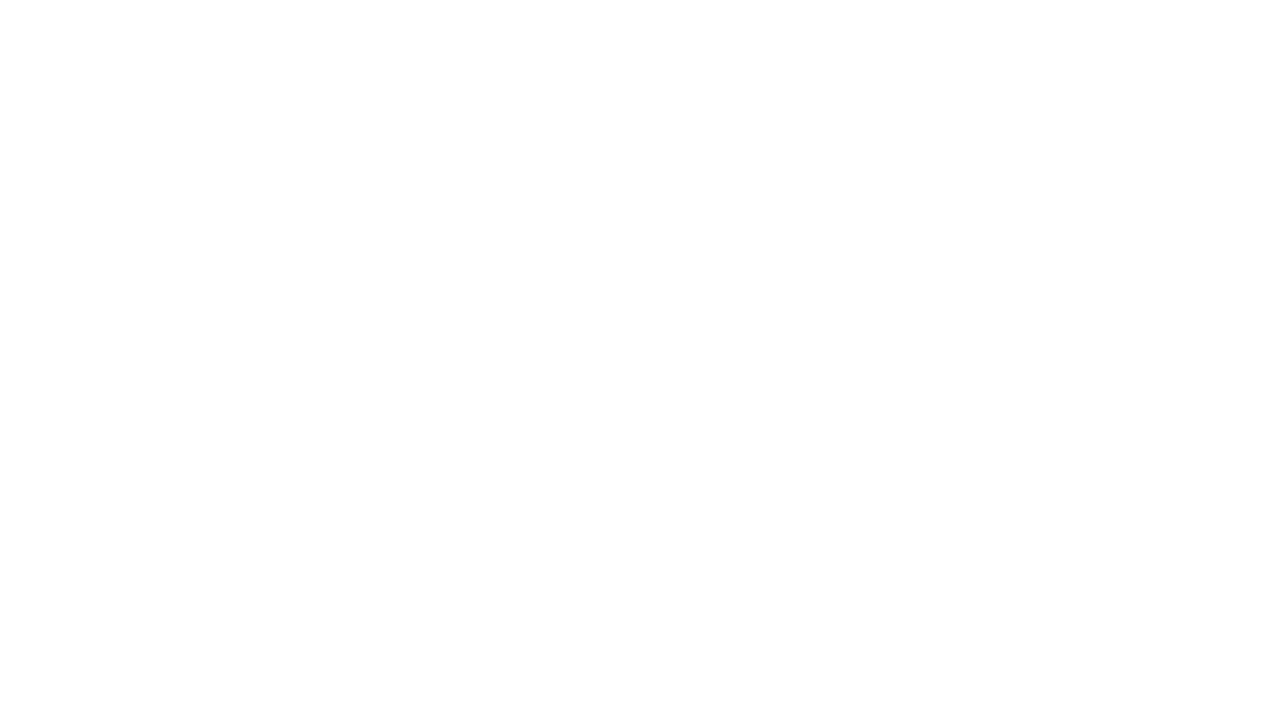
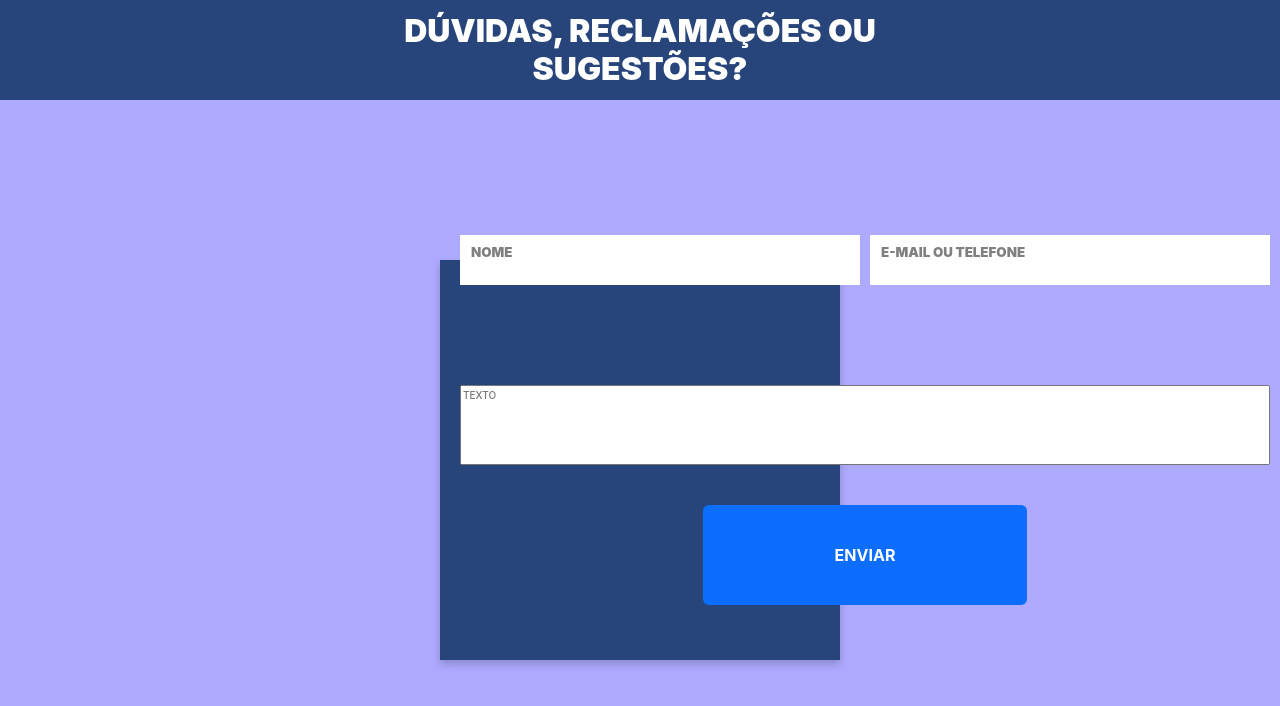
Before and after one commit to kassiosilva/cidade-sem-poluicao-front, a React (Vite) app: page /contact-us in a window 1280 px wide. Before the commit this address had no page. Shown: the top 706 px of the page. Built offline with nearby package versions, Linux system fonts and the light colour scheme.

Commit message:
feat: add contact us page

```diff
--- /dev/null
+++ b/src/pages/app/contact-us.jsx
@@ -0,0 +1,29 @@
+import styles from './contact-us.module.css'
+
+export function ContactUs() {
+  return (
+    <div className={styles.main}>
+      <header className={styles.header}>
+        <h1>
+          DÚVIDAS, RECLAMAÇÕES OU
+          <br />
+          SUGESTÕES?
+        </h1>
+      </header>
+
+      <div className={styles.formContainer}>
+        <form>
+          <input type="text" placeholder="NOME" />
+
+          <input type="text" placeholder="E-MAIL OU TELEFONE" />
+
+          <textarea placeholder="TEXTO" />
+
+          <button type="button" className="btn btn-primary">
+            ENVIAR
+          </button>
+        </form>
+      </div>
+    </div>
+  )
+}
--- /dev/null
+++ b/src/pages/app/contact-us.module.css
@@ -0,0 +1,79 @@
+/*TODO: css modules*/
+.main {
+  background-color: #adaaff;
+  display: flex;
+  justify-content: center;
+  align-items: center;
+  height: 100vh;
+  margin: 0;
+  font-family: 'Inter', sans-serif;
+}
+
+.header {
+  background-color: #27457b;
+  color: white;
+  width: 100%;
+  height: 100px;
+  position: fixed;
+  top: 0;
+  left: 0;
+  text-align: center;
+}
+
+.formContainer {
+  background-color: #27457b;
+  width: 400px;
+  height: 400px;
+  padding: 20px;
+  box-shadow: 0 4px 8px rgba(0, 0, 0, 0.2);
+  display: flex;
+  flex-direction: column;
+  align-items: center;
+  justify-content: center;
+  margin-top: 120px;
+  position: relative;
+}
+
+.formContainer form {
+  display: grid;
+  grid-template-columns: 1fr 1fr;
+  grid-gap: 10px;
+  width: 100%;
+}
+
+.formContainer input {
+  margin-top: 10px;
+  border: 1px solid #ccc;
+  border-radius: 0;
+  height: 40px;
+  font-family: 'Inter Medium', sans-serif;
+  font-size: 10px;
+  padding-left: 5px;
+  transform: translateY(-100px);
+  margin-top: 70px;
+}
+
+.formContainer input::placeholder {
+  transform: translateY(-10px);
+}
+
+.formContainer textarea {
+  grid-column: span 2;
+  width: 100%;
+  height: 80px;
+  resize: none;
+  transform: translateY(-30px);
+  font-family: 'Inter Medium', sans-serif;
+  font-size: 10px;
+}
+
+.formContainer button {
+  grid-column: span 2;
+  width: 40%;
+  padding: 10px;
+  color: white;
+  border: none;
+  cursor: pointer;
+  font-weight: bold;
+  margin: 0 auto;
+}
--- a/src/routes.jsx
+++ b/src/routes.jsx
@@ -1,5 +1,6 @@
 import { BrowserRouter, Route, Routes } from 'react-router'
 
+import { ContactUs } from './pages/app/contact-us'
 import { Donations } from './pages/app/donations'
 import { Home } from './pages/app/home'
 import { RegisterDonor } from './pages/app/register-donor'
@@ -13,6 +14,7 @@ export function RoutesConfig() {
         <Route path="/donations" element={<Donations />} />
         <Route path="/signup" element={<SignUp />} />
         <Route path="/register-donor" element={<RegisterDonor />} />
+        <Route path="/contact-us" element={<ContactUs />} />
       </Routes>
     </BrowserRouter>
   )
```
